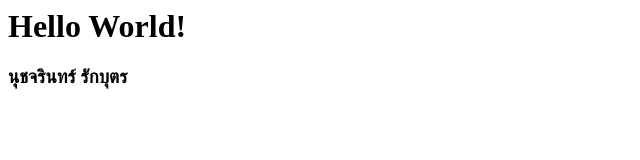
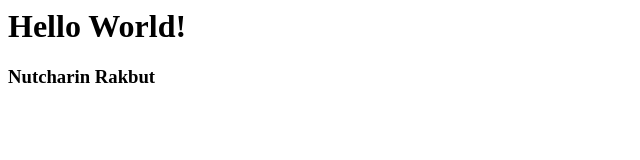
Before and after one commit to nutcharin110/myweb, a plain HTML site: page index.html in a window 1280 px wide. Shown: the full height of the page, 0-640 px from the left. Drawn offline with Linux system fonts and the light colour scheme.

Commit message:
Update index.html

```diff
--- a/index.html
+++ b/index.html
@@ -1,4 +1,4 @@
 <html>
   <h1>Hello World!</h1>
-  <h3>นุชจรินทร์ รักบุตร</h3>
+  <h3>Nutcharin Rakbut</h3>
 </html>
```
